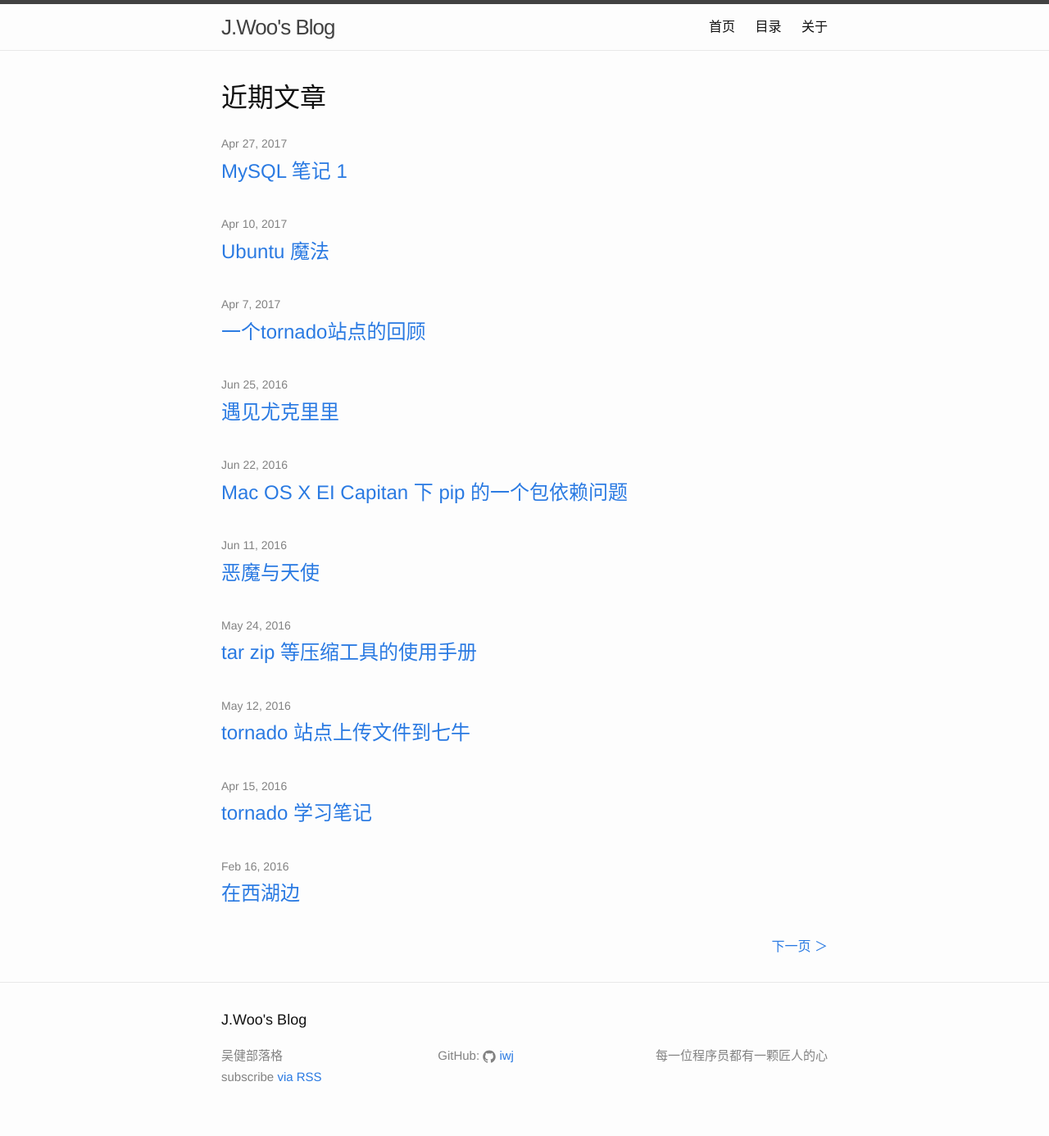
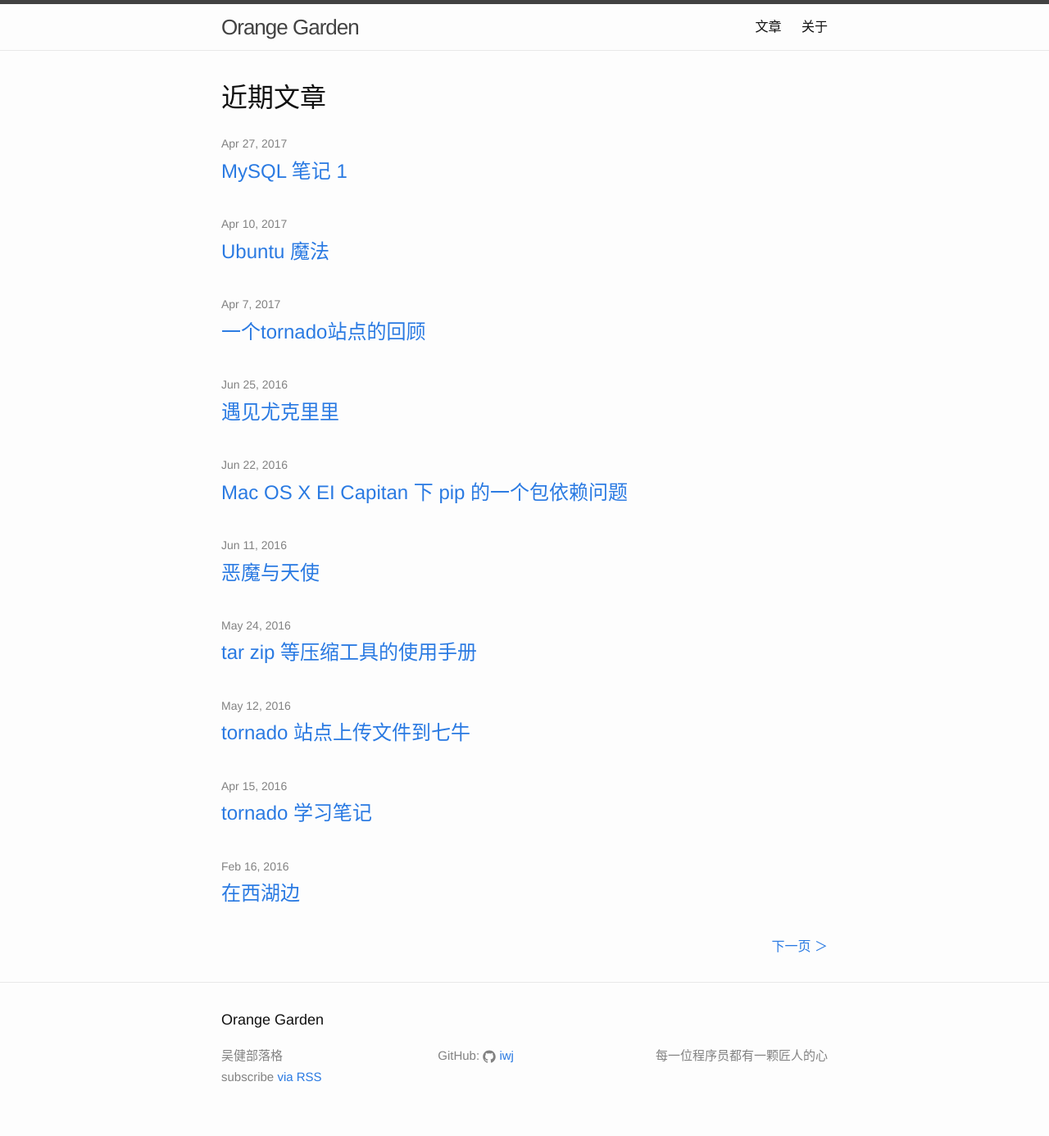
Before and after one commit to iwj/-iwj.github.io, a Jekyll site: the page built from index.html, in a window 1280 px wide. Shown: the whole page at 82% size. Built offline with Jekyll 4.4.1, drawn with Linux system fonts in a browser that asks for light colours; the list of posts is cut into pages by our own code.

Commit message:
change 'gems' to 'plugins' in _config.yml AND remove the useless navi button

```diff
--- a/_config.yml
+++ b/_config.yml
@@ -6,7 +6,7 @@
 # 'jekyll serve'. If you change this file, please restart the server process.
 
 # Site settings
-title: J.Woo's Blog
+title: Orange Garden
 title_cn: 吴健部落格
 email: your-email@domain.com
 #description: > # this means to ignore newlines until "baseurl:"
@@ -26,4 +26,4 @@
 permalink: /:title/
 paginate: 10
 paginate_path: "/page:num"
-gems: [jekyll-paginate]
+plugins: [jekyll-paginate]
--- a/_includes/header.html
+++ b/_includes/header.html
@@ -14,8 +14,8 @@
       </a>
 
       <div class="trigger">
-        <a class="page-link" href="/">首页</a>
-        <a class="page-link" href="/archive/">目录</a>
+        <a class="page-link" href="/">文章</a>
+        <!-- <a class="page-link" href="/archive/">目录</a> -->
         <a class="page-link" href="/about/">关于</a>
       </div>
     </nav>
```
